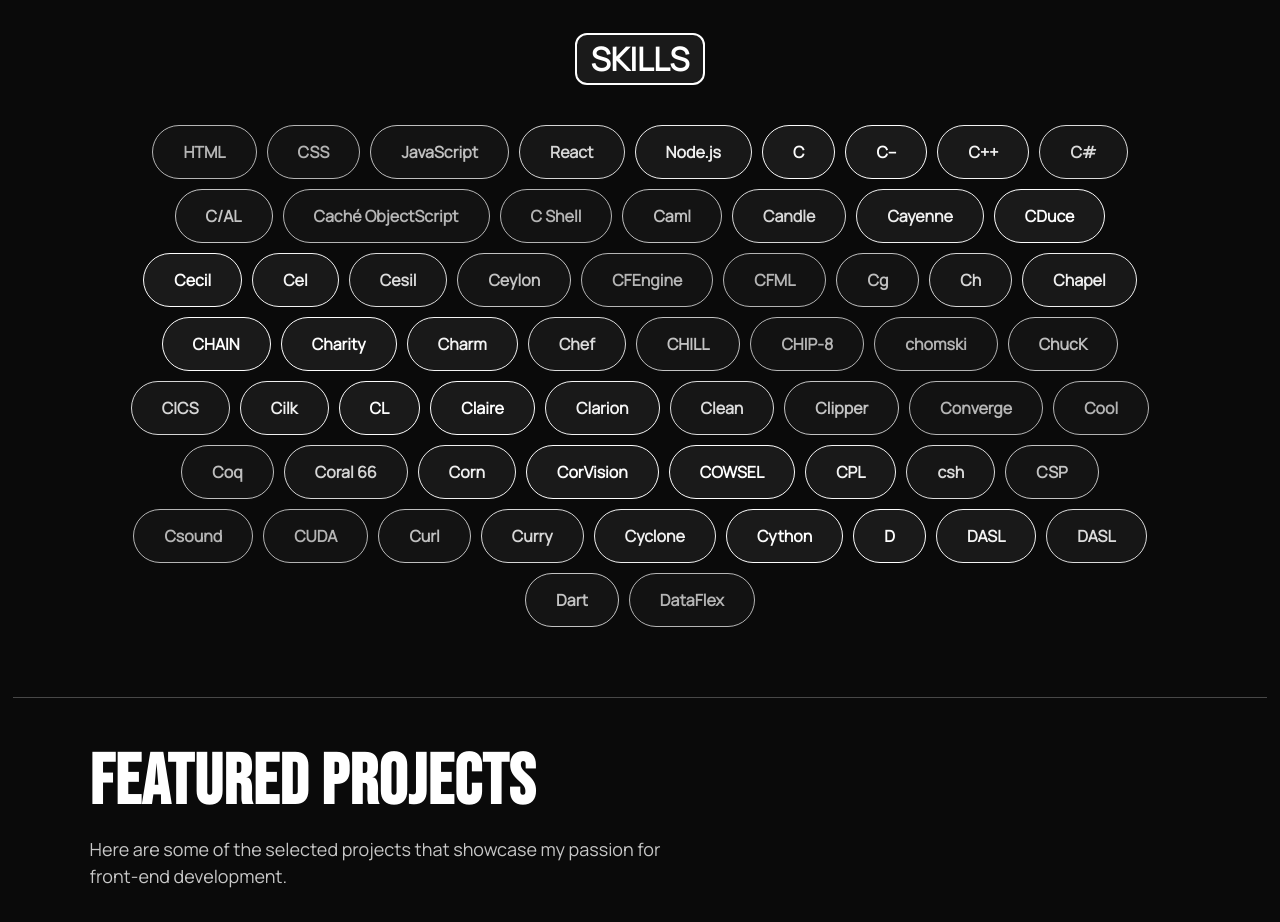
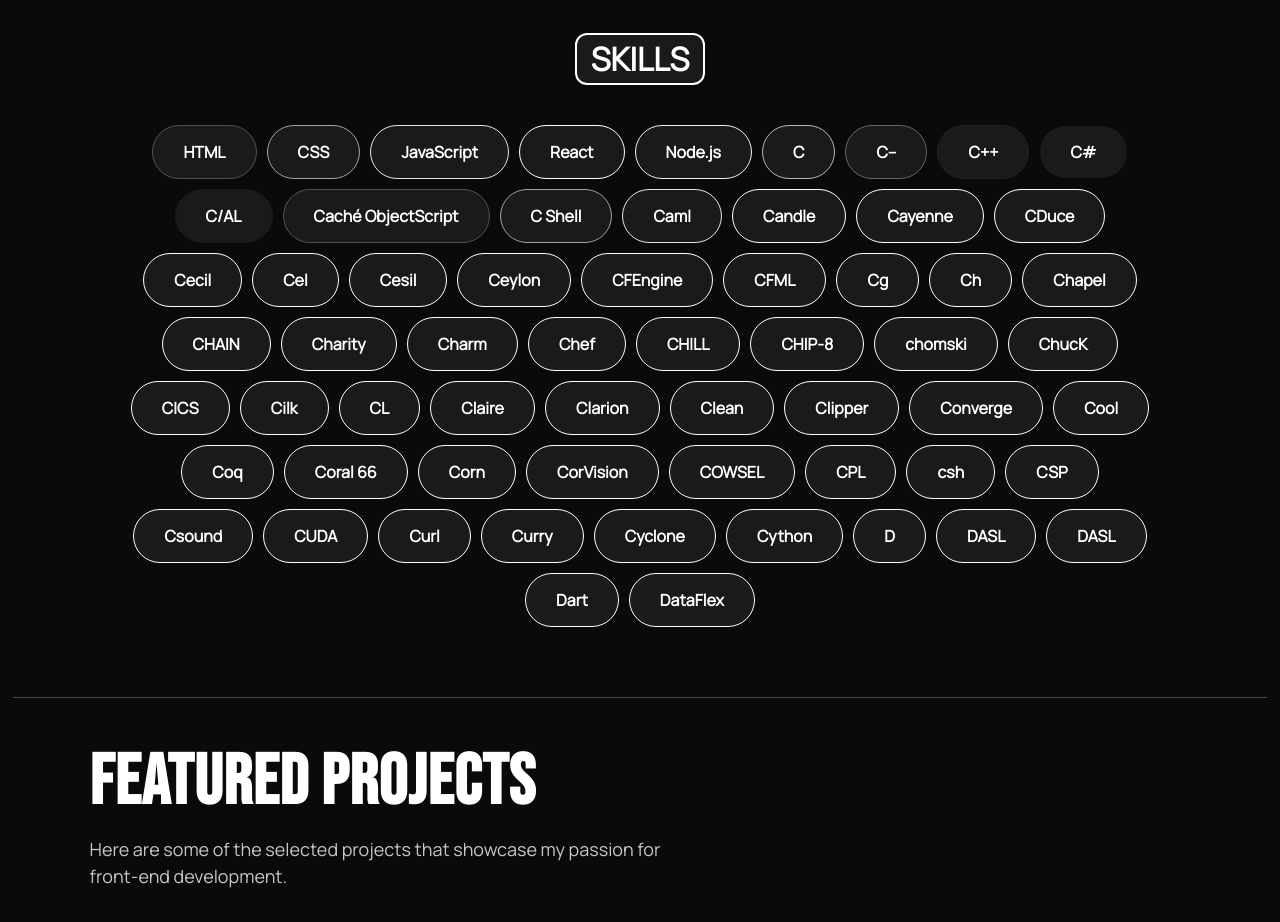
Before and after one commit to moetez96/web-portfolio, a React (Create React App) app: page / in a window 1280 px wide. Shown: the part 1180-2102 px from the top of the page. Built offline with nearby package versions, Linux system fonts and the light colour scheme.

Commit message:
Add change chip animation

```diff
--- a/src/index.css
+++ b/src/index.css
@@ -20,7 +20,6 @@
   --nav-divider-color: #202528;
   --paragraph-color: #C7C7C7;
   --brightness-color: brightness(1.3);
-  --brightness-chip: brightness(0.7);
 }
 
 [data-theme="light"] {
@@ -34,5 +33,4 @@
   --paragraph-color: #383838;
   --nav-divider-color: #DFDAD7;
   --brightness-color: brightness(0.7);
-  --brightness-chip: brightness(1.08);
 }
--- a/src/styles/about.css
+++ b/src/styles/about.css
@@ -69,10 +69,10 @@
 
 @keyframes lightUp {
     0%, 100% {
-        filter: brightness(1);
+        border-color: var(--text-color);
     }
     50% {
-        filter: var(--brightness-chip);
+        border-color: var(--primary-background-color);
     }
 }
 
@@ -86,8 +86,8 @@
     font-weight: bold;
     width: max-content;
     border-radius: 40px;
-    animation: lightUp 1s ease-in-out infinite;
-    animation-delay: calc(var(--i) * 0.1s);
+    animation: lightUp 5s ease-in-out infinite;
+    animation-delay: calc(var(--i) * 0.5s);
 }
 
 @media (max-width: 1024px) {
```
